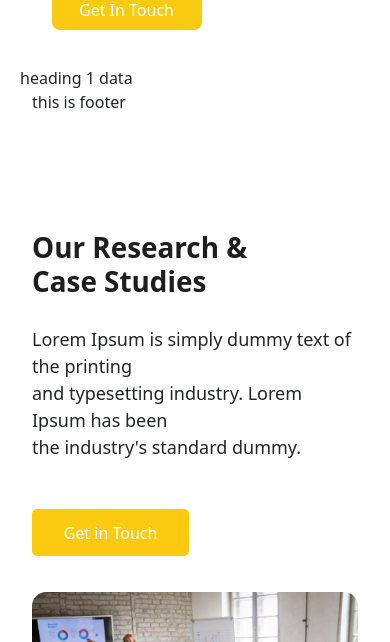
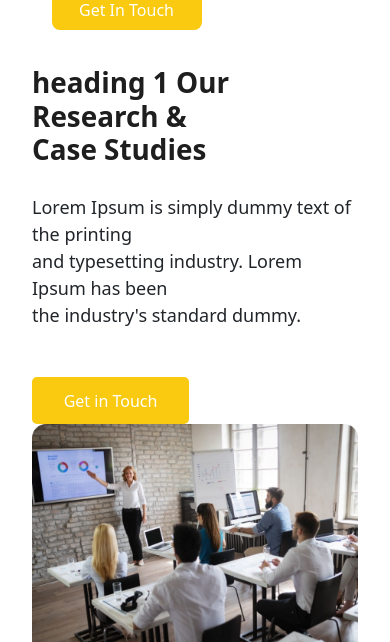
Before and after one commit to MuhammadHamza8/bussiness-react-website, a React (Create React App) app: page /cases in a window 390 px wide. Shown: the part 493-1135 px from the top of the page. Built offline with nearby package versions, Linux system fonts and the light colour scheme.

Commit message:
responsiveness inprogress

```diff
--- a/src/components/About-components/topSection.jsx
+++ b/src/components/About-components/topSection.jsx
@@ -1,9 +1,9 @@
 import React from 'react'
 
-export default function topSection({heading}) {
+export default function topSection() {
   return (
-<div className=' grid xs:grid-cols-1      lg:grid-cols-2 gap-x-[83px] bg-[#F6F6F6]'>
-<h1>{heading}</h1>
+<div className=' grid xs:grid-cols-1 lg:grid-cols-2 gap-x-[83px] bg-[#F6F6F6]'>
+
 
   <div className='mt-[98px]  lg:ml-[92px]'>
 
--- a/src/components/Cases-components/Hero.jsx
+++ b/src/components/Cases-components/Hero.jsx
@@ -1,11 +1,11 @@
 import React from 'react'
 
-export default function Hero({footerData}) {
+export default function Hero(prop) {
     return (
-        <div className='container mx-auto grid grid-cols-2  xs:grid-cols-1 sm:grid-cols-1 md:grid-cols-2 lg:grid-cols-2 '>
-{footerData}
-            <div className='mt-[117px] pb-9'>
-                <h1 className='  lg:text-[44px] font-black text-[#1E1E1E]'>Our Research & <br/> Case Studies </h1>
+        <div className='container mx-auto grid lg:grid-cols-2  xs:grid-cols-1 sm:grid-cols-1 md:grid-cols-2  '>
+
+            <div className=' md:mt-2 lg:mt-[100px]'>
+                <h1 className='  lg:text-[44px] font-black text-[#1E1E1E]'> {prop.hero}   Our Research & <br/> Case Studies </h1>
 
                 <p className='text-[18px] font-normal mt-[28px]'>Lorem Ipsum is simply dummy text of the printing<br/>
                     and typesetting industry. Lorem Ipsum has been<br/>
@@ -17,7 +17,7 @@ export default function Hero({footerData}) {
 
             <div>
 
-                <img src="assets/images/14.png" alt="img" />
+                <img  src="assets/images/14.png" alt="img" />
 
             </div>
 
--- a/src/pages/About.jsx
+++ b/src/pages/About.jsx
@@ -8,7 +8,7 @@ import ThirdSection from '../components/About-components/thirdSection';
  const About = () => {
   return (
     <Layout>
-      <TopSection heading="my name is hamza" />
+      <TopSection />
       <MiddleSection/>
       <ThirdSection/>
 
--- a/src/pages/Cases.jsx
+++ b/src/pages/Cases.jsx
@@ -9,16 +9,16 @@ export default function Cases() {
   const data = {
 
 
-      heading1:"heading 1 data",
-    heading2:"heading 2 data"
+      heading1:"heading 1",
+
 
   }
   return (
  <Layout>
-  {data.heading1}
-<Hero footerData="this is footer"/>
+
+<Hero hero={data.heading1}/>
 <CasesSection/>
-<CasesCards cased={data.heading2}/>
+<CasesCards />
 <Review/>
 </Layout>
 
```
